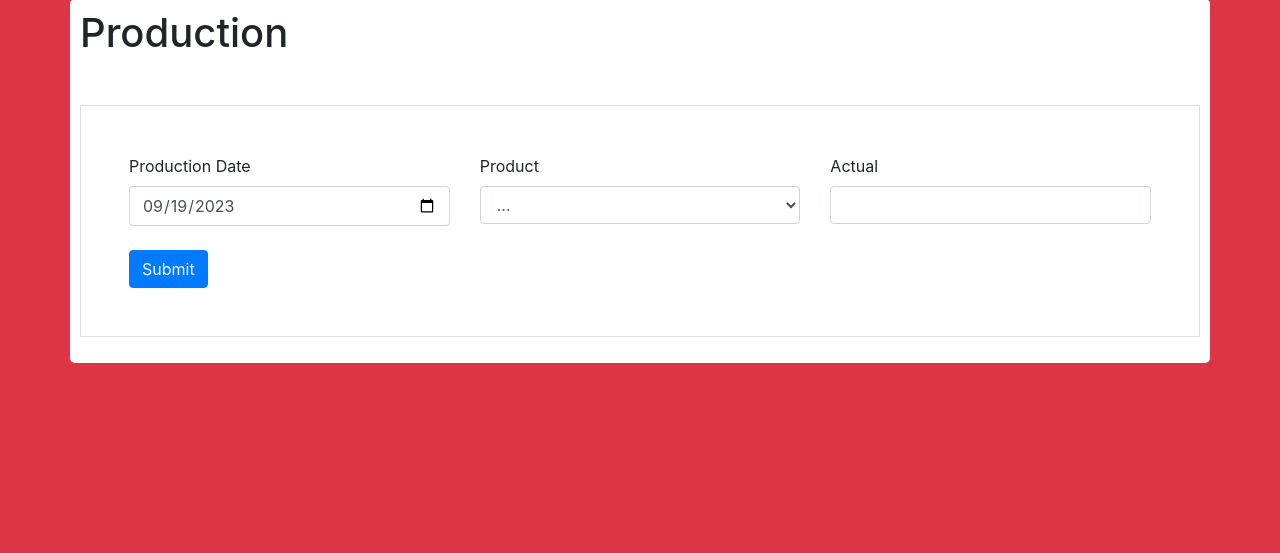
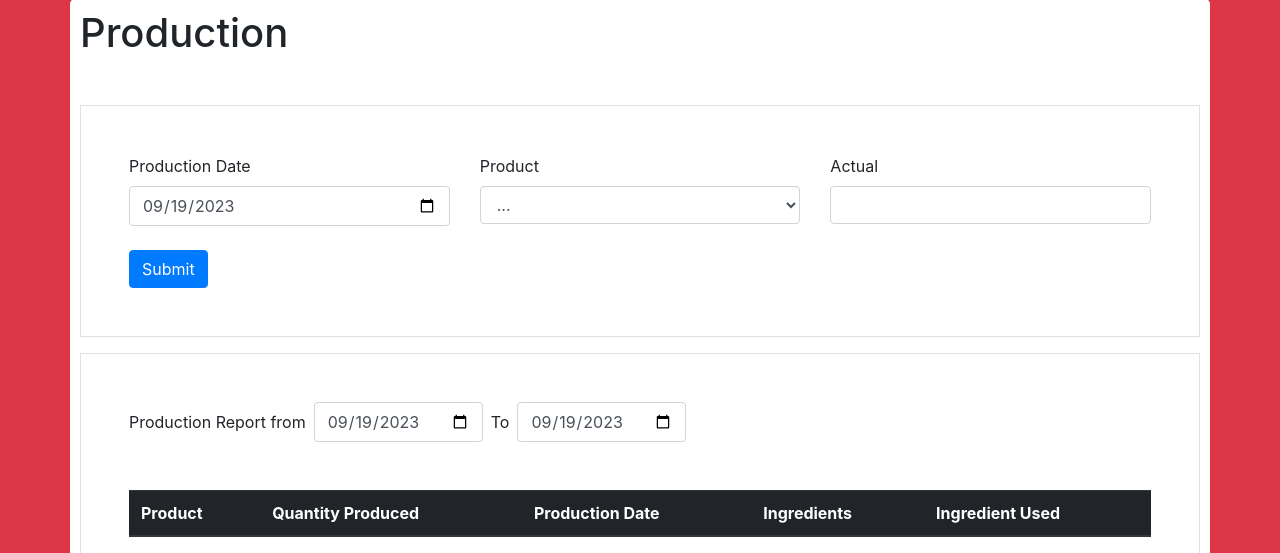
Before and after one commit to ferdinandpolpol/production-inventory, a Django app: page /production/ in a window 1280 px wide. Shown: the part 21-574 px from the top of the page. Run offline with Django 3.2, Linux system fonts and the light colour scheme; the visitor is signed in with stand-in values (Sample User, id 1); data that the repository does not hold is empty; some libraries are stand-ins or nearby versions.

Commit message:
bring back previous ui elements

```diff
--- a/web/templates/production.html
+++ b/web/templates/production.html
@@ -38,9 +38,6 @@ Production
     <button type="submit" class="btn btn-primary">Submit</button>
 </form>
 
-
-
-<!--
 <div class="border border-2 p-5">
     <div class="form-inline">
         <label>Production Report from</label>
@@ -71,7 +68,7 @@ Production
         <tbody id="tableProductionListTotals">
         </tbody>
     </table>
-</div> -->
+</div>
 <script>
     // Instantiate when the document has loaded
     $(document).ready(function () {
@@ -102,11 +99,11 @@ Production
                     "quantity": String($(itm).find("input").val())
                 })
             })
-            // request("POST", `/api/production/`, data,
-            //     (res) => {
-            //         alert("Successfully created production data.")
-            //     }
-            // )
+            request("POST", `/api/production/`, data,
+                (res) => {
+                    alert("Successfully created production data.")
+                }
+            )
 
             console.log("Restes")
             document.querySelectorAll('input, select').forEach((input) => {
```
